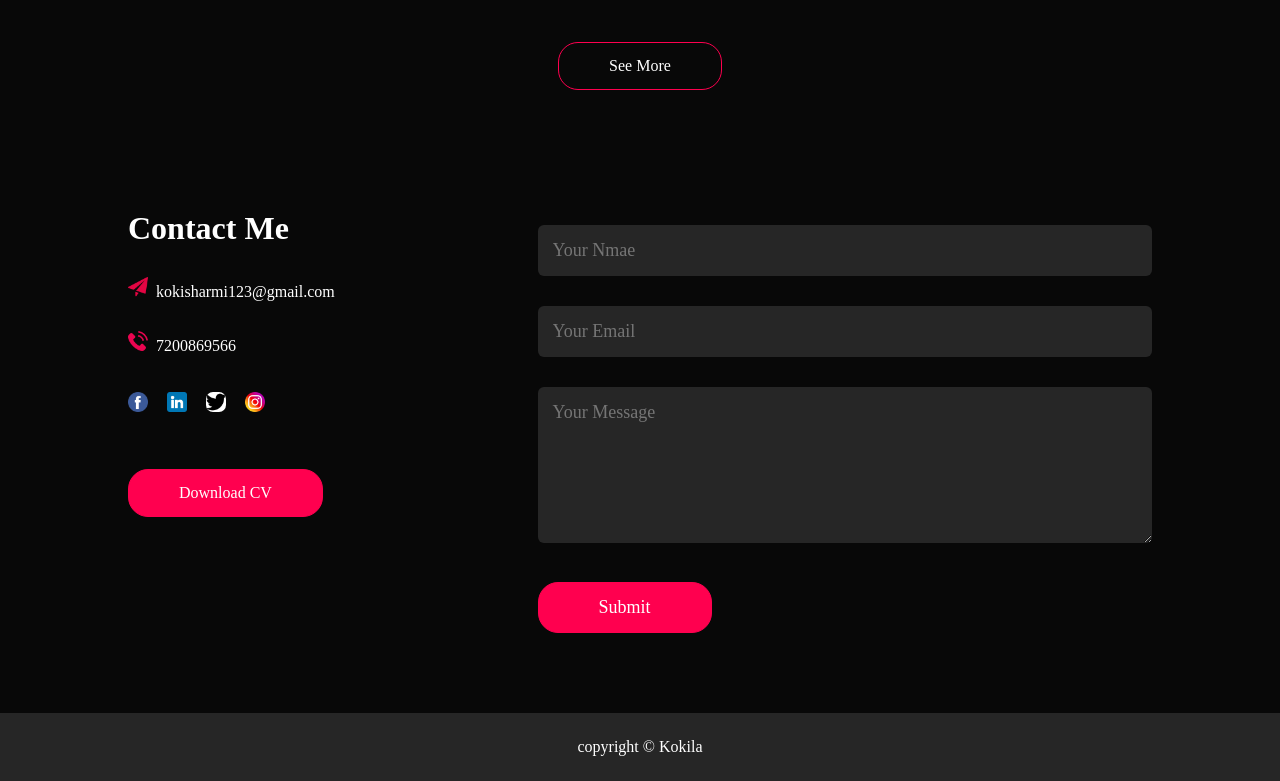
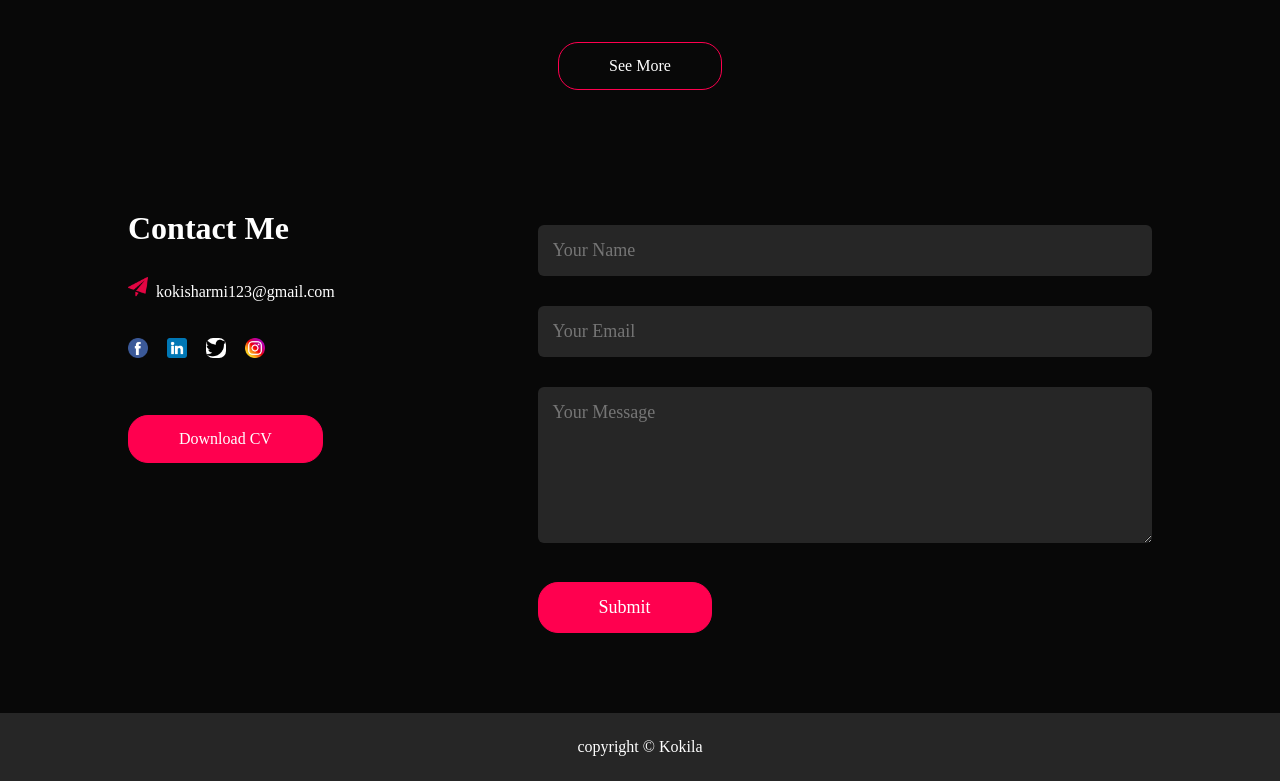
Before and after one commit to kokila-ravi/MyPortfolio, a plain HTML site: page index.html in a window 1280 px wide. Shown: the part 2475-3256 px from the top of the page. Drawn offline with Linux system fonts and the light colour scheme; a web font is replaced by a local one.

Commit message:
Update index.html

```diff
--- a/index.html
+++ b/index.html
@@ -225,12 +225,7 @@
                 style="height: 20px; width: 20px"
               />&nbsp; kokisharmi123@gmail.com
             </p>
-            <p>
-              <img
-                src="images/telephone.png"
-                style="height: 20px; width: 20px"
-              />&nbsp;&nbsp;7200869566
-            </p>
+
             <div class="social-icons">
               <a href="https://facebook.com"
                 ><img src="images/facebook.png" alt=""
@@ -254,7 +249,7 @@
           </div>
           <div class="contact-right">
             <form action="">
-              <input type="text" name="Name" placeholder="Your Nmae" required />
+              <input type="text" name="Name" placeholder="Your Name" required />
               <input
                 type="email"
                 name="Engineering"
```
